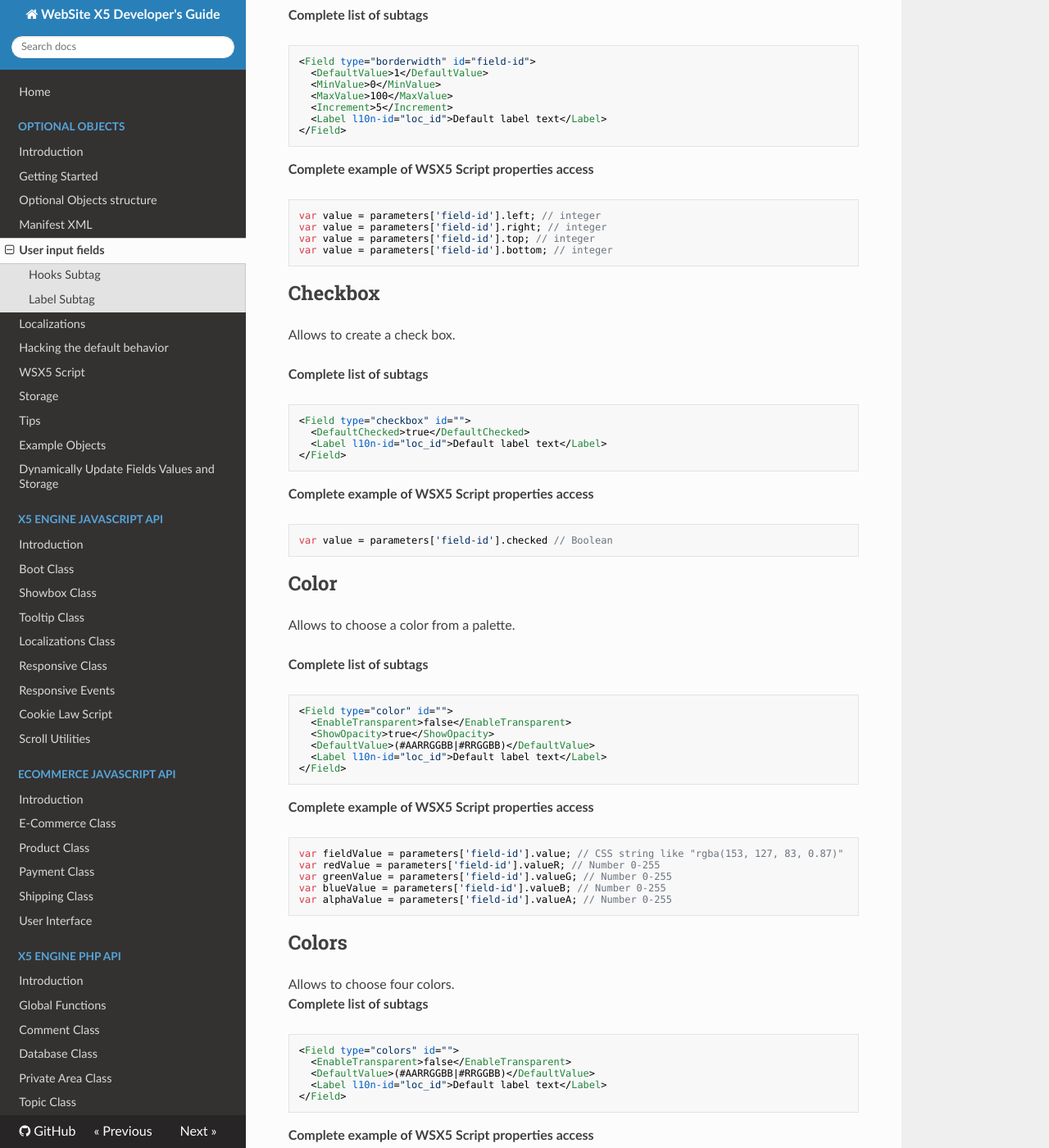
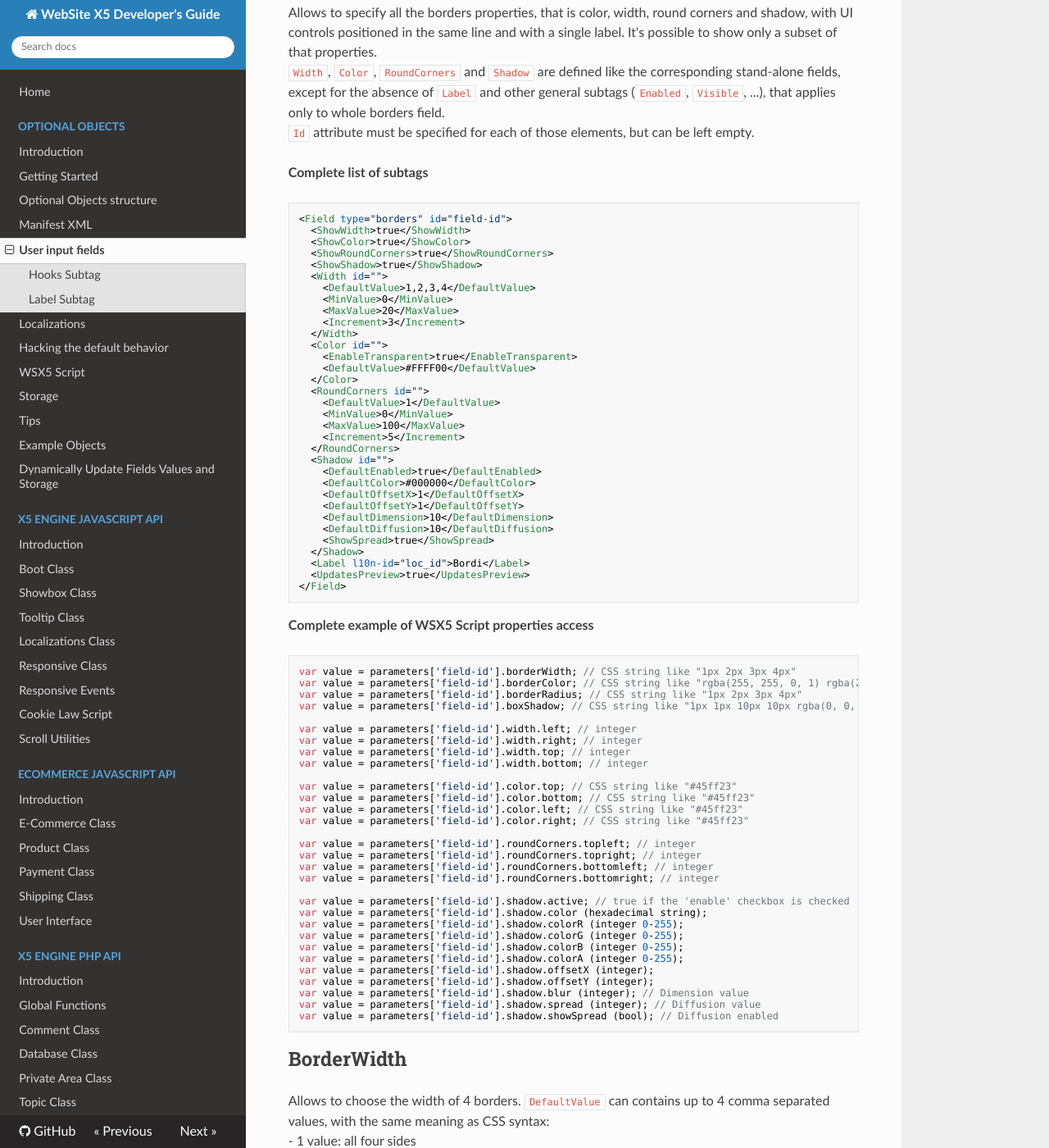
Before and after one commit to WebSiteX5/wsx5-developers-guide, an MkDocs documentation site: the page built from docs/optional-objects/user-input-fields.md, in a window 1280 px wide and 1400 px high, scrolled down 2108 px. Shown: the whole window at 82% size. Built offline with MkDocs 1.6.1, drawn with Linux system fonts in a browser that asks for light colours; nearby versions of some CDN libraries; some of the changed text lies outside the part shown.

Commit message:
Optional objects fields: added Borders, improved DefaultValue of BorderWidth, Margins and MarginsHorVer

````diff
--- a/docs/optional-objects/user-input-fields.md
+++ b/docs/optional-objects/user-input-fields.md
@@ -38,6 +38,7 @@ It is called when the user changes the value of this field in the UI of WebSite
 
 **OnSelectionChanged(indexes, keys, values)**
 It is called when the user changes the selection of this stringlist field in the UI of WebSite X5. The output of this function will be used to [dynamically update fields values](dynamic-update-fields.md).
+
 | Argument name | Type             | Notes                    |
 |---------------|------------------|--------------------------|
 | indexes       | Array of Integer | List of selected indexes |
@@ -54,8 +55,88 @@ The **Label** subtag defines the label shown near the field. This tag can have:<
 Here you can find a list of the available field types.
 The values represented in the following XML code examples are not to consider as default values for the various fields.
 
+## Borders
+Allows to specify all the borders properties, that is color, width, round corners and shadow, with UI controls positioned in the same line and with a single label. It's possible to show only a subset of that properties.
+`Width`, `Color`, `RoundCorners` and `Shadow` are defined like the corresponding stand-alone fields, except for the absence of `Label` and other general subtags (`Enabled`, `Visible`, ...), that applies only to whole borders field.
+`Id` attribute must be specified for each of those elements, but can be left empty.
+
+**Complete list of subtags**
+```xml
+<Field type="borders" id="field-id">
+  <ShowWidth>true</ShowWidth>
+  <ShowColor>true</ShowColor>
+  <ShowRoundCorners>true</ShowRoundCorners>
+  <ShowShadow>true</ShowShadow>
+  <Width id="">
+    <DefaultValue>1,2,3,4</DefaultValue>
+    <MinValue>0</MinValue>
+    <MaxValue>20</MaxValue>
+    <Increment>3</Increment>
+  </Width>
+  <Color id="">
+    <EnableTransparent>true</EnableTransparent>
+    <DefaultValue>#FFFF00</DefaultValue>
+  </Color>
+  <RoundCorners id="">
+    <DefaultValue>1</DefaultValue>
+    <MinValue>0</MinValue>
+    <MaxValue>100</MaxValue>
+    <Increment>5</Increment>
+  </RoundCorners>
+  <Shadow id="">
+    <DefaultEnabled>true</DefaultEnabled>
+    <DefaultColor>#000000</DefaultColor>
+    <DefaultOffsetX>1</DefaultOffsetX>
+    <DefaultOffsetY>1</DefaultOffsetY>
+    <DefaultDimension>10</DefaultDimension>
+    <DefaultDiffusion>10</DefaultDiffusion>
+    <ShowSpread>true</ShowSpread>
+  </Shadow>
+  <Label l10n-id="loc_id">Bordi</Label>
+  <UpdatesPreview>true</UpdatesPreview>
+</Field>
+```
+**Complete example of WSX5 Script properties access**
+```js
+var value = parameters['field-id'].borderWidth; // CSS string like "1px 2px 3px 4px"
+var value = parameters['field-id'].borderColor; // CSS string like "rgba(255, 255, 0, 1) rgba(255, 255, 0, 1) rgba(255, 255, 0, 1) rgba(255, 255, 0, 1)"
+var value = parameters['field-id'].borderRadius; // CSS string like "1px 2px 3px 4px"
+var value = parameters['field-id'].boxShadow; // CSS string like "1px 1px 10px 10px rgba(0, 0, 0, 1)"
+
+var value = parameters['field-id'].width.left; // integer
+var value = parameters['field-id'].width.right; // integer
+var value = parameters['field-id'].width.top; // integer
+var value = parameters['field-id'].width.bottom; // integer
+
+var value = parameters['field-id'].color.top; // CSS string like "#45ff23"
+var value = parameters['field-id'].color.bottom; // CSS string like "#45ff23"
+var value = parameters['field-id'].color.left; // CSS string like "#45ff23"
+var value = parameters['field-id'].color.right; // CSS string like "#45ff23"
+
+var value = parameters['field-id'].roundCorners.topleft; // integer
+var value = parameters['field-id'].roundCorners.topright; // integer
+var value = parameters['field-id'].roundCorners.bottomleft; // integer
+var value = parameters['field-id'].roundCorners.bottomright; // integer
+
+var value = parameters['field-id'].shadow.active; // true if the 'enable' checkbox is checked
+var value = parameters['field-id'].shadow.color (hexadecimal string);
+var value = parameters['field-id'].shadow.colorR (integer 0-255);
+var value = parameters['field-id'].shadow.colorG (integer 0-255);
+var value = parameters['field-id'].shadow.colorB (integer 0-255);
+var value = parameters['field-id'].shadow.colorA (integer 0-255);
+var value = parameters['field-id'].shadow.offsetX (integer);
+var value = parameters['field-id'].shadow.offsetY (integer);
+var value = parameters['field-id'].shadow.blur (integer); // Dimension value
+var value = parameters['field-id'].shadow.spread (integer); // Diffusion value
+var value = parameters['field-id'].shadow.showSpread (bool); // Diffusion enabled
+```
+
 ## BorderWidth
-Allows to choose the width of 4 borders.
+Allows to choose the width of 4 borders. `DefaultValue` can contains up to 4 comma separated values, with the same meaning as CSS syntax:
+- 1 value: all four sides
+- 2 values: top and bottom | left and right
+- 3 values: top | left and right | bottom
+- 4 values: top | right | bottom | left
 
 **Complete list of subtags**
 ```xml
@@ -376,7 +457,11 @@ if (parameters['field-id'].getHTML("#link#") != "#link#") { // link was specifie
 ```
 
 ## Margins
-Allows to choose 4 margins.
+Allows to choose 4 margins. `DefaultValue` can contains up to 4 comma separated values, with the same meaning as CSS syntax:
+- 1 value: all four sides
+- 2 values: top and bottom | left and right
+- 3 values: top | left and right | bottom
+- 4 values: top | right | bottom | left
 
 **Complete list of subtags**
 ```xml
@@ -402,16 +487,18 @@ Allows to choose 2 margins:
 - `ShowHor == true` and `ShowVer == true`: horizontal and vertical
 - `ShowHor == true` and `ShowVer == false`: left and right
 - `ShowHor == false` and `ShowVer == true`: top and bottom
+`DefaultValue` can contains 1 or 2 comma separated values, with the following meaning:
+- 1 value: both sides
+- 2 values: horizontal/left/top | vertical/right/bottom
 
 **Complete list of subtags**
 ```xml
 <Field type="marginshorver" id="field-id">
   <ShowHor>true</ShowHor>
   <ShowVer>true</ShowVer>
+  <DefaultValue>5,3</DefaultHor>
   <MinValue>-10</MinValue>
   <MaxValue>10</MaxValue>
-  <DefaultHor>5</DefaultHor>
-  <DefaultVer>5</DefaultVer>
   <Label l10n-id="loc_id">Default label text</Label>
 </Field>
 ```
@@ -443,8 +530,7 @@ var fieldValue = parameters['field-id'].value; // Number
 ```
 
 ## Position
-Allows to choose the position of a element. The following combinations of `PositionType` and `ShowMiddleCenter` are supported; for each combination,
-selected value is stored in a specific XML tag and in a specific JS property, as reported in the following table:
+Allows to choose the position of a element. The following combinations of `PositionType` and `ShowMiddleCenter` are supported; for each combination, selected value is stored in a specific XML tag and in a specific JS property, as reported in the following table:
 
 | PositionType | ShowMiddleCenter | XML tag              | JS property          | Allowed XML tag values (JS property values are the same, but lowercase)                                    |
 |--------------|------------------|----------------------|----------------------|------------------------------------------------------------------------------------------------------------|
````
